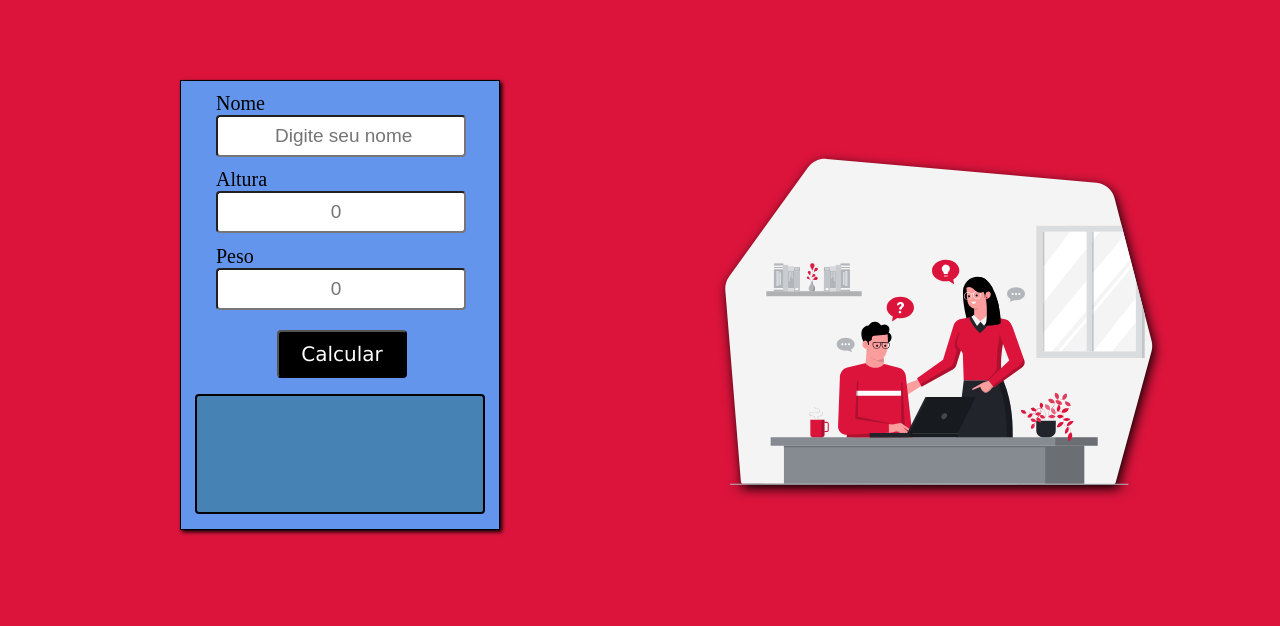
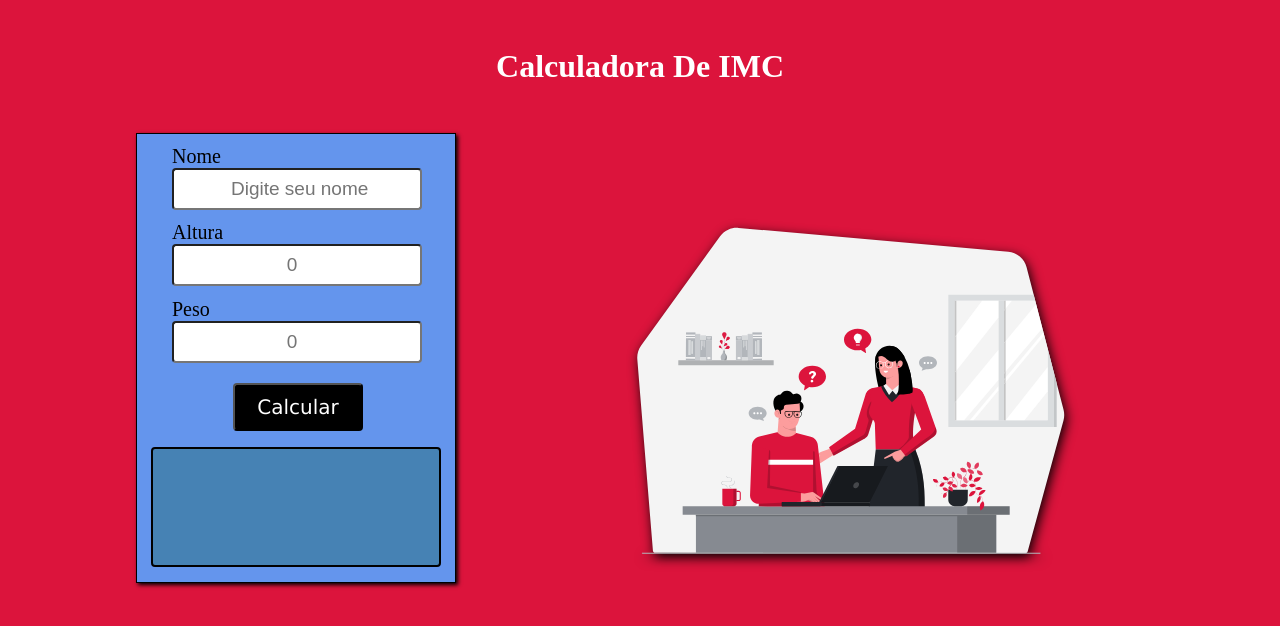
Before and after one commit to AntonyGaetano/Calculadora-De-IMC, a plain HTML site: page index.html in a window 1280 px wide. Drawn offline with Linux system fonts and the light colour scheme.

Commit message:
atualização

```diff
--- a/index.html
+++ b/index.html
@@ -8,7 +8,10 @@
     <title>Calculadora - IMC</title>
 </head>
 <body>
-
+    <div>
+        <h1>Calculadora De IMC</h1>
+    </div>
+    <section id="main">
      <div class="container">
 
          <div class="dados">
@@ -31,7 +34,7 @@
      <div class="box-img">
        <img src="/img/fundo.svg" alt="">
     </div>
-
+   </section>
      <script src="/imc.js"></script>
 </body>
 </html>
--- a/style.css
+++ b/style.css
@@ -4,19 +4,31 @@
 body{
 background-color: crimson;
 display: flex;
+flex-direction: column;
 justify-content: space-evenly;
 align-items: center;
 padding: 0 3rem;
 }
 
+body > div > h1{
+    margin-top: 3rem;
+    color:white;
+}
 .container{
     width: 320px;
     height: 450px;
-    margin: auto;
     background-color: cornflowerblue;
     border: 1px solid black;
-    margin-top: 5rem;
+    margin-top: 3em;
     box-shadow: 2px 2px 4px black;
+}
+
+#main{
+width: 100%;
+display: flex;
+justify-content: space-evenly;
+align-items: center;
+margin: auto;
 }
 
 .dados{
```
